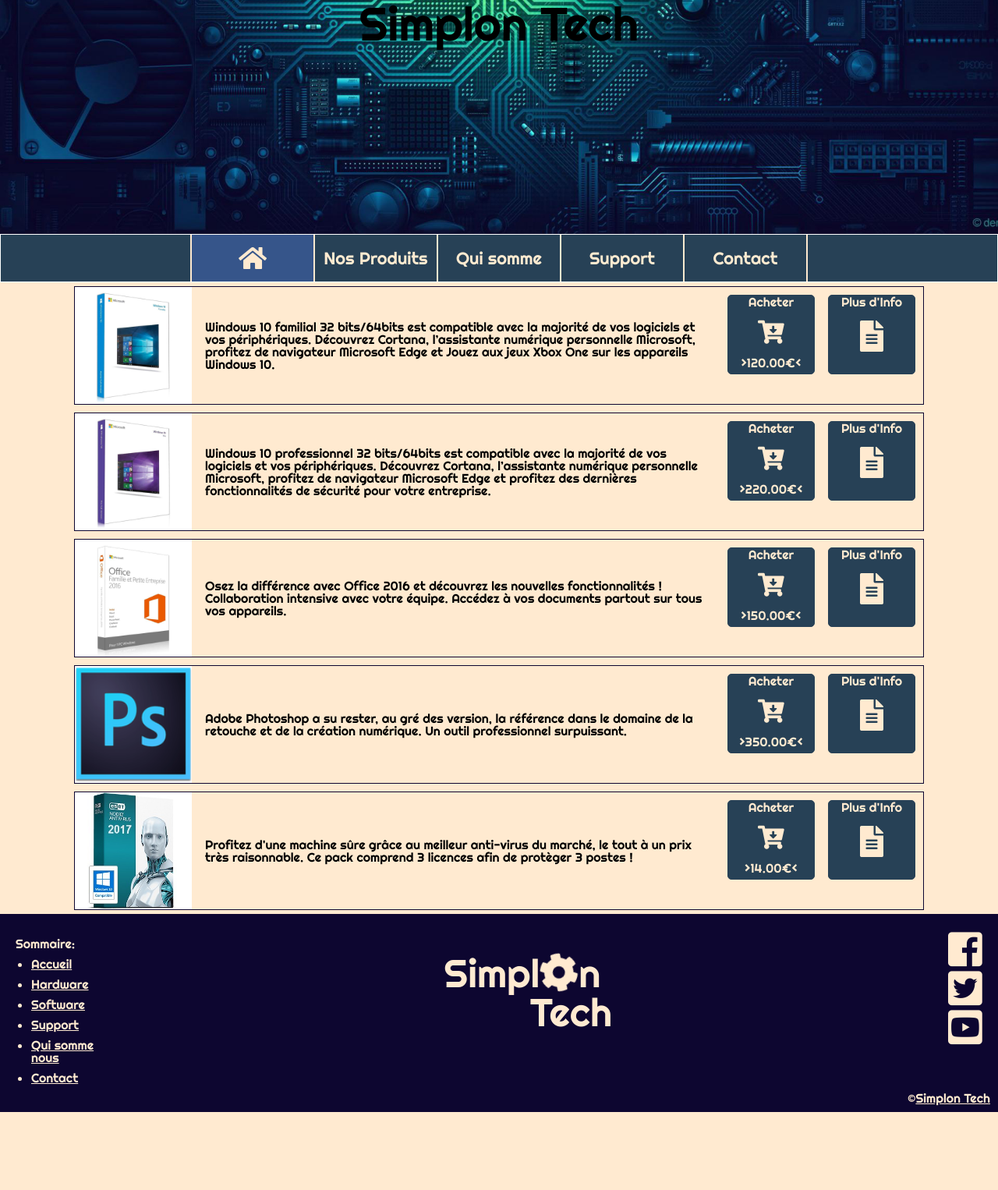
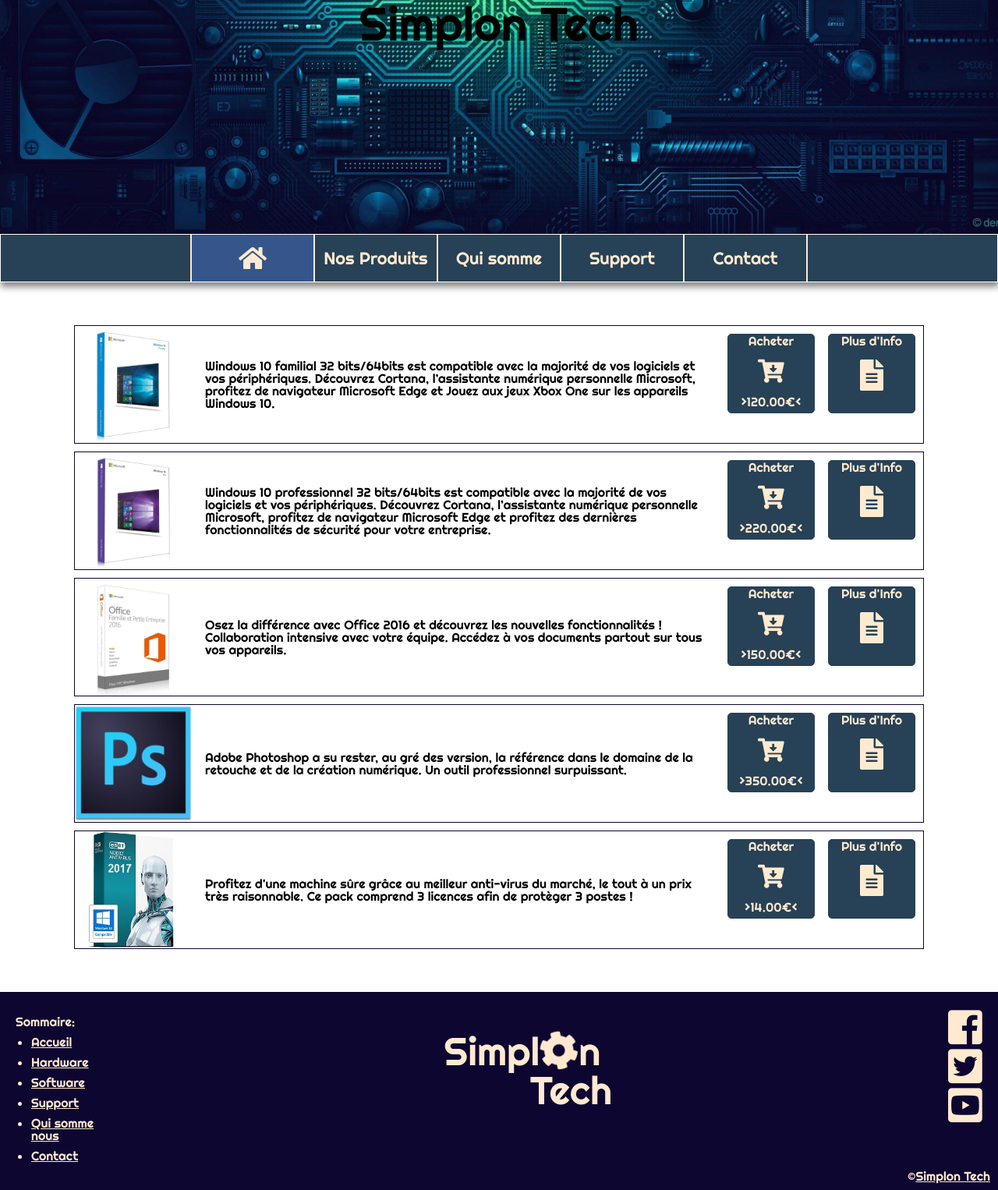
Before and after one commit to tmillot08/SimplonTech, a PHP site: page /html/logiciel.php in a window 1280 px wide. Shown: the whole page at 78% size. Before the commit the page ends 1426 px from the top, so only its background shows below. Run offline with PHP 8.4, Linux system fonts and the light colour scheme; some libraries are stand-ins or nearby versions.

Commit message:
Add files via upload

```diff
--- a/css/logiciel.css
+++ b/css/logiciel.css
@@ -2,7 +2,8 @@ main {
     display: flex;
     justify-content: center;
     flex-direction: column;
-    background-color: #FFEAD0;
+    padding-top: 50px;
+    padding-bottom: 50px;
 }
 
 .logiCard {
@@ -51,6 +52,7 @@ main {
 
 .logiCard:hover {
     background-color: #FFFAE0;
+    border: 3px double #0D0630;
 }
 
 .pict {
```
